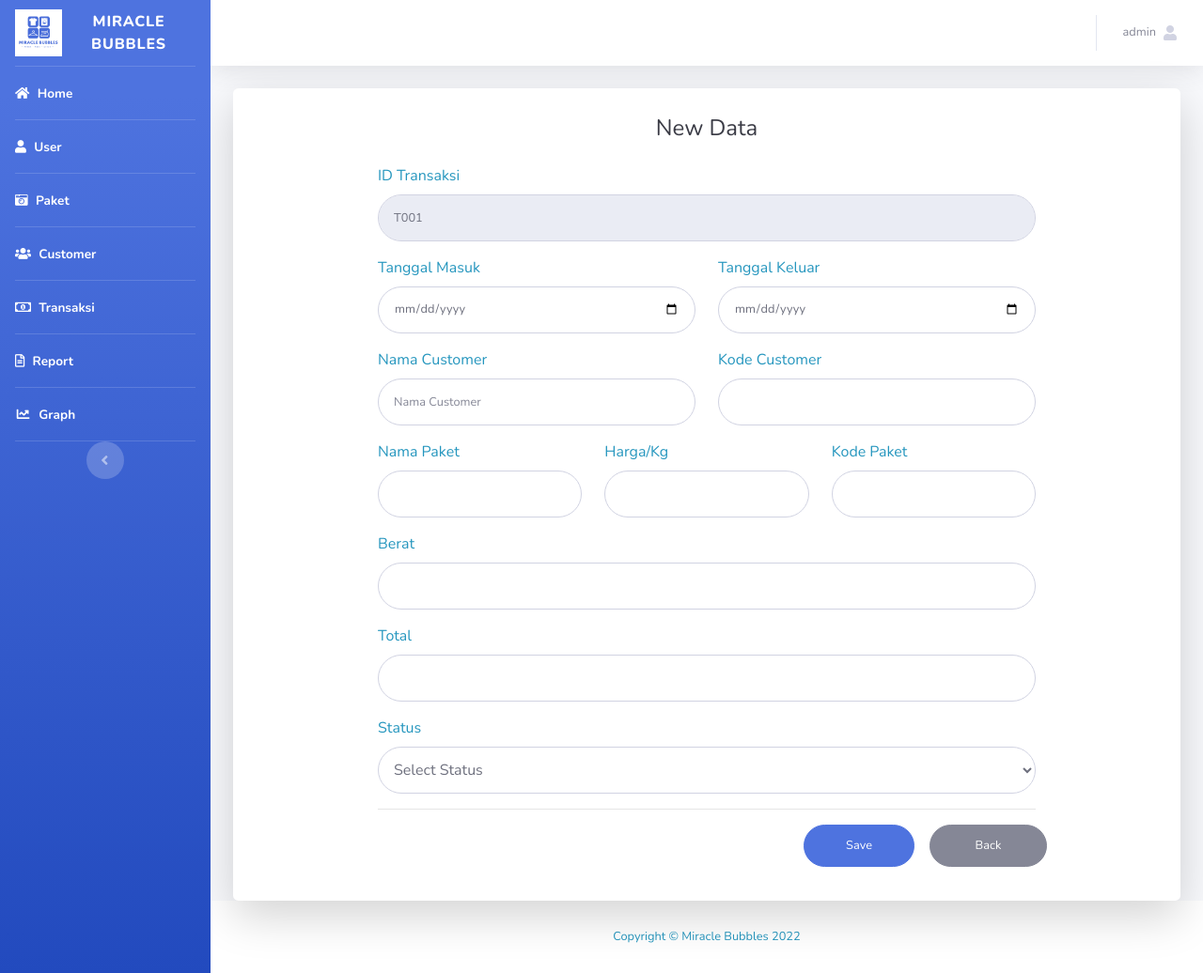
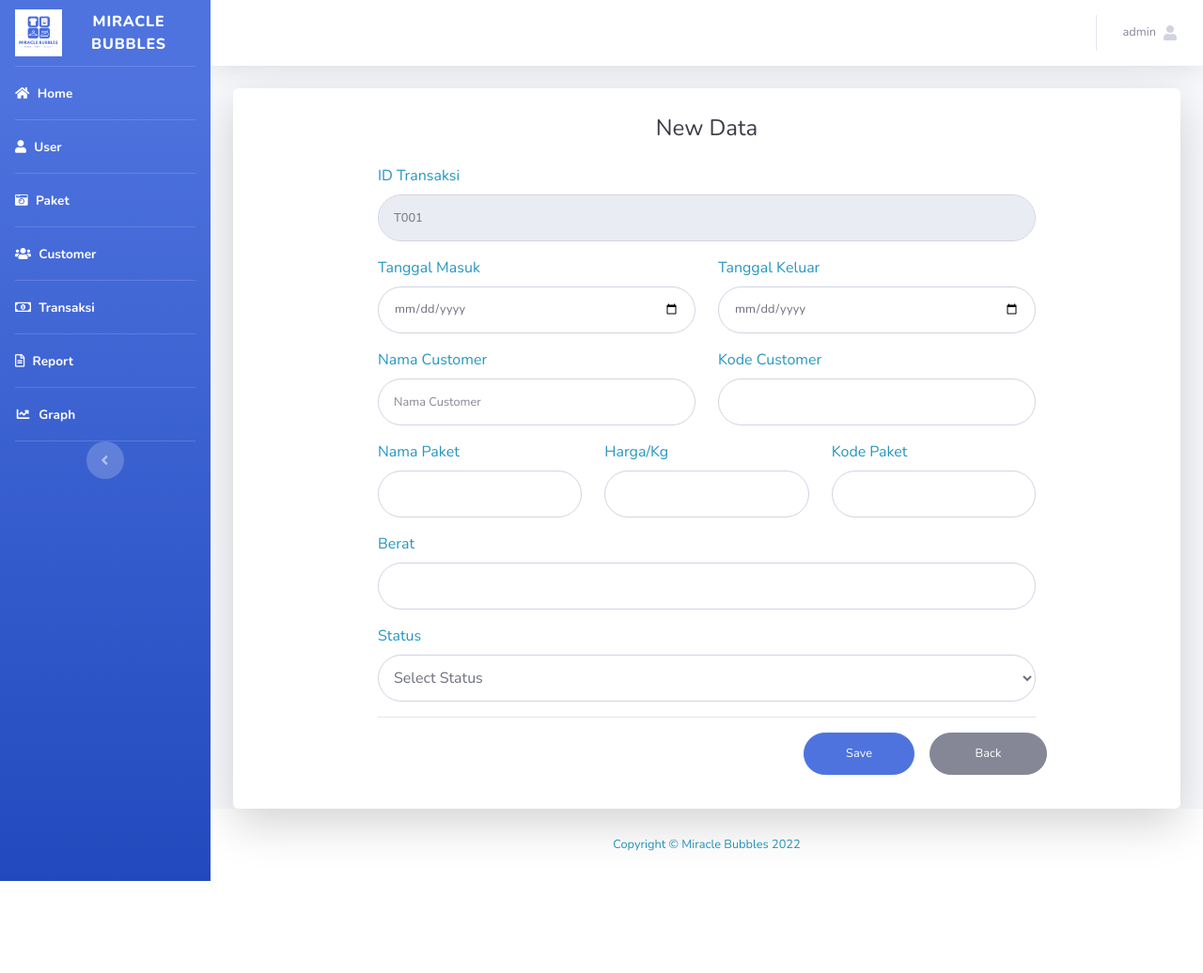
Before and after one commit to riafara/LaundryMiracleBubbles, a PHP site: page /inserttransaksi.php in a window 1280 px wide. Shown: the whole page at 94% size. After the commit the page ends 938 px from the top, so only its background shows below. Run offline with PHP 8.4, Linux system fonts and the light colour scheme; a user stored in the database is signed in; data that the repository does not hold is empty.

Commit message:
total transaksi otomatis

```diff
--- a/inserttransaksi.php
+++ b/inserttransaksi.php
@@ -19,7 +19,7 @@ if( isset($_POST['insert']) ){
     $paket      = $_POST['txt_paket'];
     $qty        = $_POST['txt_qty'];
     $harga      = $_POST['txt_harga'];
-    $total      = $_POST['txt_t'];
+    $total      = $qty*$harga;
     $ambil      = $_POST['txt_a'];
     $status     = $_POST['txt_s'];
     $cust       = $_POST['txt_kc'];
@@ -251,13 +251,6 @@ $select         = mysqli_query($koneksi, $join);
                                     <input type="number" class="form-control form-control-user" id="exampleInputQty"
                                         placeholder="" name="txt_qty">
                                 </div>
-
-                                <div class="form-group">
-                                    <label>Total</label>
-                                    <input type="text" class="form-control form-control-user" id="exampleInputTotal"
-                                        placeholder="" name="txt_t">
-                                </div>
-
                                 <div class="form-group">
                                     <label>Status</label>
                                     <select class="form-control " id="exampleInputStatus"
```
Also changed, not shown: edittransaksi.php (+2 -5 lines).
